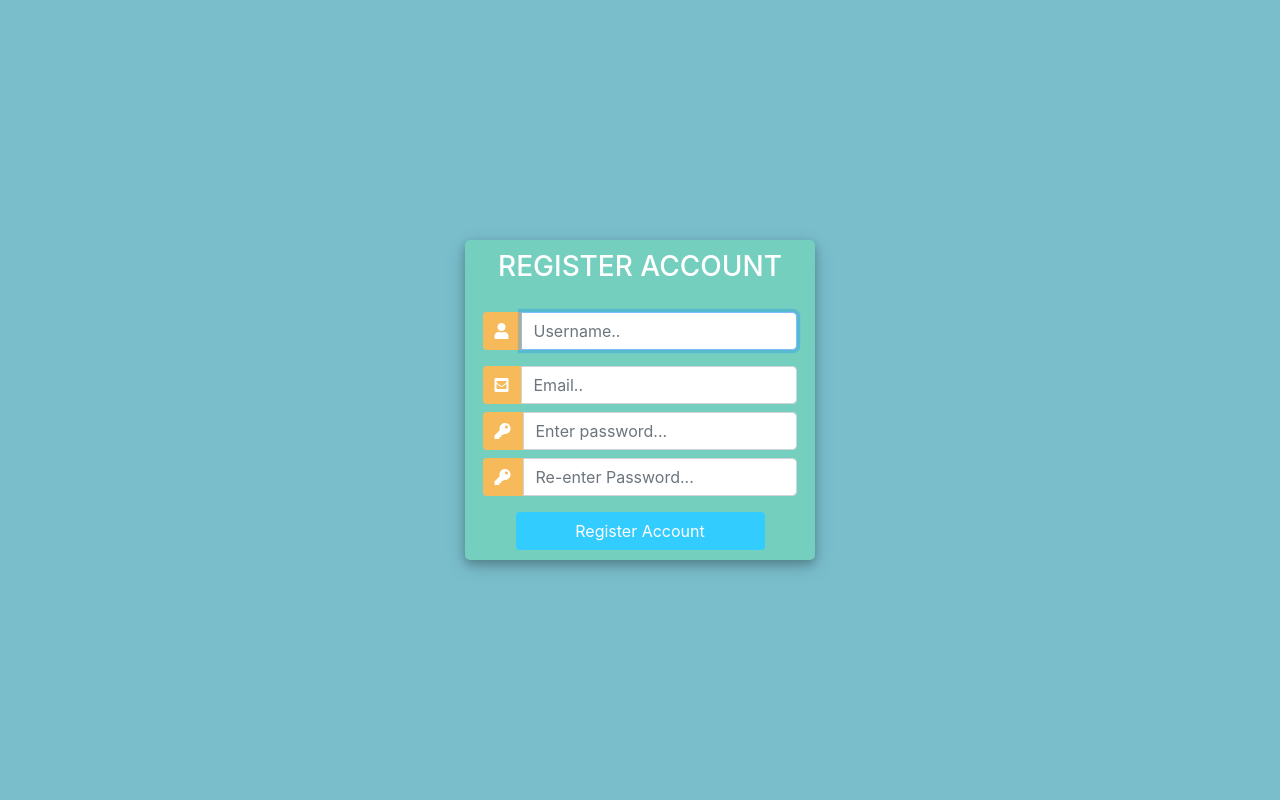
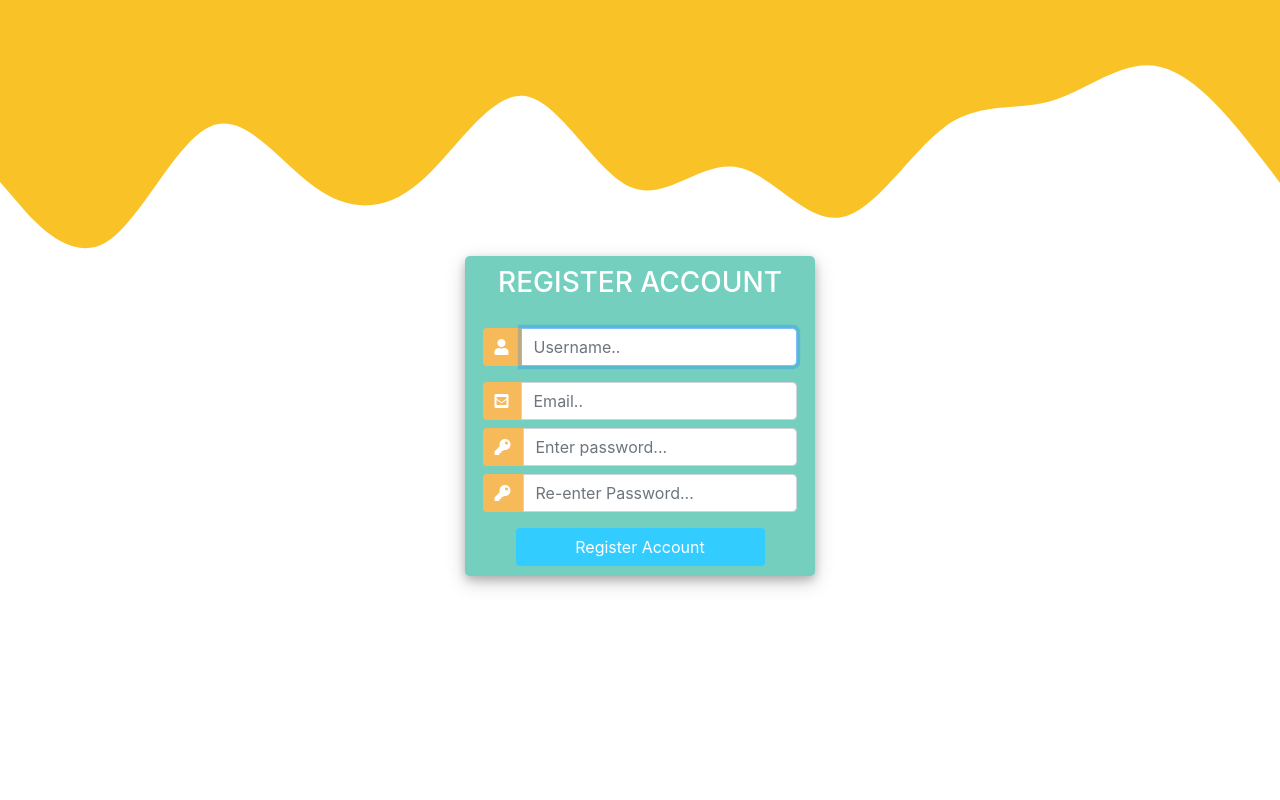
Before and after one commit to harshi1122/Capture-Attend, a Django app: page /info/register/ in a window 1280 px wide. Run offline with Django 3.2, Linux system fonts and the light colour scheme; parts of the project's set-up code (start-up, migrations or seed data) failed here and were passed over; some libraries are stand-ins or nearby versions.

Commit message:
'front-end-for-sign-up'

```diff
--- a/templates/info/register.html
+++ b/templates/info/register.html
@@ -2,7 +2,7 @@
 <html>
 
 <head>
-	<title>Login</title>
+	<title>Register</title>
 	<link rel="stylesheet" href="https://stackpath.bootstrapcdn.com/bootstrap/4.1.3/css/bootstrap.min.css" integrity="sha384-MCw98/SFnGE8fJT3GXwEOngsV7Zt27NXFoaoApmYm81iuXoPkFOJwJ8ERdknLPMO" crossorigin="anonymous">
 	<script src="https://ajax.googleapis.com/ajax/libs/jquery/3.3.1/jquery.min.js"></script>
 	<link rel="stylesheet" href="https://use.fontawesome.com/releases/v5.6.1/css/all.css" integrity="sha384-gfdkjb5BdAXd+lj+gudLWI+BXq4IuLW5IT+brZEZsLFm++aCMlF1V92rMkPaX4PP" crossorigin="anonymous">
@@ -13,7 +13,7 @@
 			margin: 0;
 			padding: 0;
 			height: 100%;
-			background: #7abecc !important;
+			background: #fff !important;
 		}
 		.user_card {
 			width: 350px;
@@ -67,6 +67,12 @@
 
 </head>
 <body>
+	<section class="main">
+        <svg xmlns="http://www.w3.org/2000/svg" viewBox="0 0 1350 270">
+            <path fill="#F9C226" fill-opacity="1"
+                d="M0,192L18.5,213.3C36.9,235,74,277,111,256C147.7,235,185,149,222,133.3C258.5,117,295,171,332,197.3C369.2,224,406,224,443,192C480,160,517,96,554,101.3C590.8,107,628,181,665,197.3C701.5,213,738,171,775,176C812.3,181,849,235,886,229.3C923.1,224,960,160,997,133.3C1033.8,107,1071,117,1108,106.7C1144.6,96,1182,64,1218,69.3C1255.4,75,1292,117,1329,165.3C1366.2,213,1403,267,1422,293.3L1440,320L1440,0L1421.5,0C1403.1,0,1366,0,1329,0C1292.3,0,1255,0,1218,0C1181.5,0,1145,0,1108,0C1070.8,0,1034,0,997,0C960,0,923,0,886,0C849.2,0,812,0,775,0C738.5,0,702,0,665,0C627.7,0,591,0,554,0C516.9,0,480,0,443,0C406.2,0,369,0,332,0C295.4,0,258,0,222,0C184.6,0,148,0,111,0C73.8,0,37,0,18,0L0,0Z">
+            </path>
+        </svg>
 	<div class="container h-100">
 		<div class="d-flex justify-content-center h-100">
 			<div class="user_card">
```
